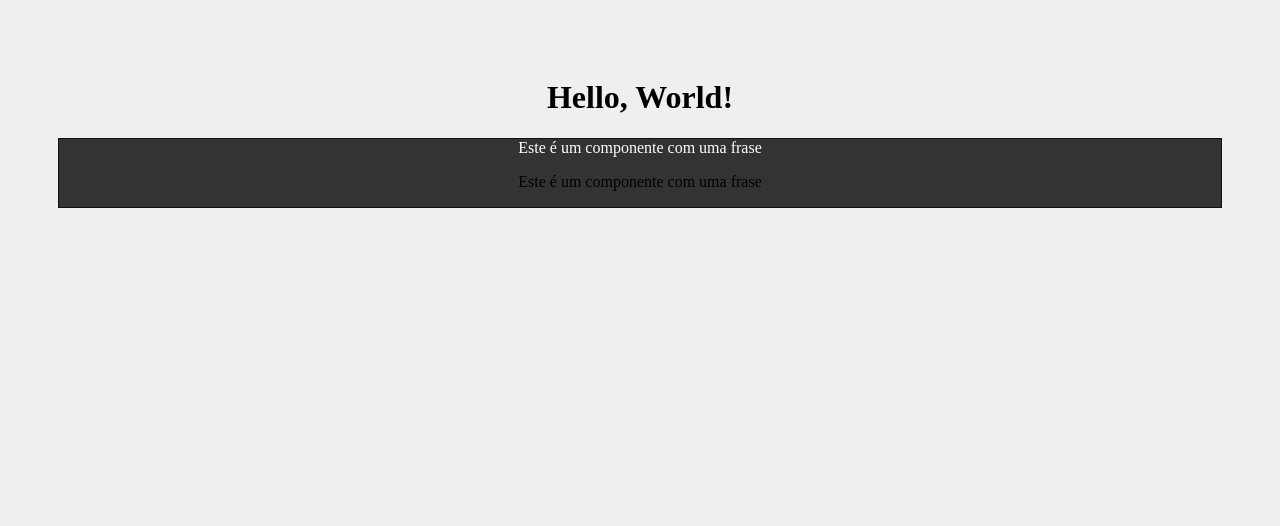
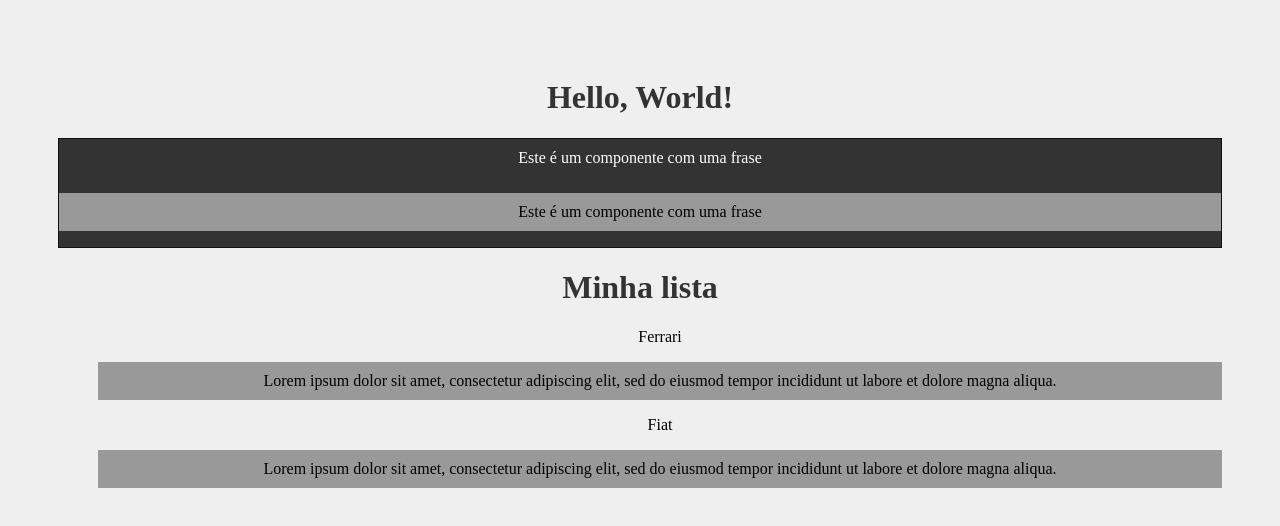
Before and after one commit to gabrielagoulart/react-curso, a React (Create React App) app in the folder meu-projeto/: page / in a window 1280 px wide. Shown: the top 526 px of the page. Built offline with nearby package versions, Linux system fonts and the light colour scheme.

Commit message:
Fragmentos com reaproveitamento de componentes

```diff
--- a/meu-projeto/src/App.js
+++ b/meu-projeto/src/App.js
@@ -2,6 +2,7 @@
 import './App.css';
 import HelloWorld from './components/HelloWorld';
 import Frase from './components/Frases';
+import List from './components/List'
 
 function App() {
   return (
@@ -9,6 +10,7 @@ function App() {
 
       <HelloWorld />
       <Frase />
+      <List/>
 
     </div>
   );
--- /dev/null
+++ b/meu-projeto/src/components/Item.js
@@ -0,0 +1,10 @@
+function Item(props) {
+    return (
+        <>
+            <li>{props.marca}</li>
+            <p>Lorem ipsum dolor sit amet, consectetur adipiscing elit, sed do eiusmod tempor incididunt ut labore et dolore magna aliqua.</p>
+        </>
+    )
+}
+
+export default Item
--- /dev/null
+++ b/meu-projeto/src/components/List.js
@@ -0,0 +1,16 @@
+import Item from './Item'
+
+function List () {
+    return(
+        <>
+            <h1>Minha lista</h1>
+            <ul>
+                <Item marca="Ferrari" />
+                <Item marca="Fiat" />
+
+            </ul>
+        </>
+    )
+}
+
+export default List
--- a/meu-projeto/src/index.css
+++ b/meu-projeto/src/index.css
@@ -1,4 +1,20 @@
+* {
+  text-decoration: none;
+  list-style: none;
+}
+
 body {
   padding: 50px;
+  padding-bottom: 500px;
   background-color: #efefef;
 }
+
+
+h1 {
+  color: #333;
+}
+
+p {
+  background-color: #999;
+  padding: 10px;
+}
```
